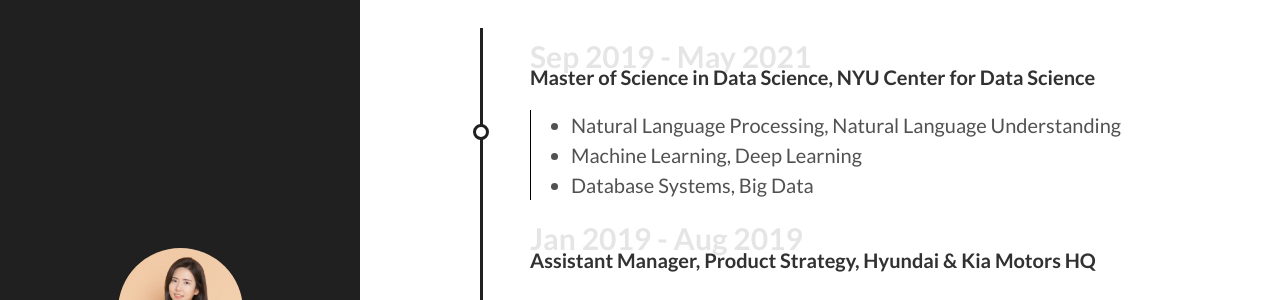
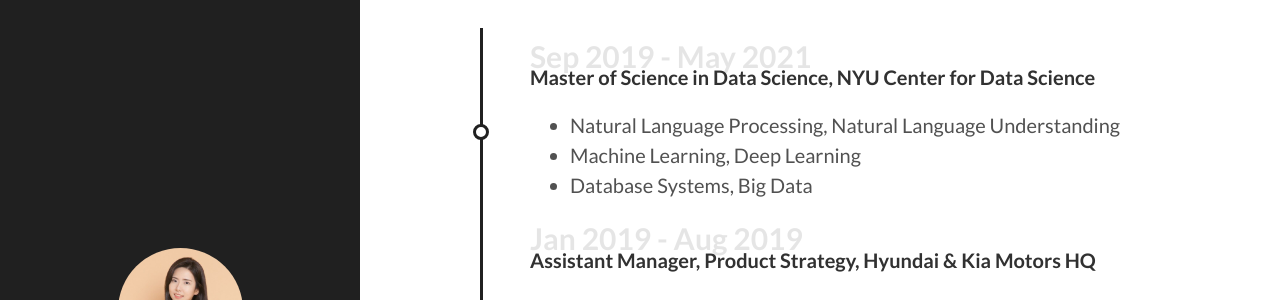
Before and after one commit to sujeongcha/sujeongcha.github.io, a Jekyll site: the page built from about.html, in a window 1280 px wide. Shown: the part 135-435 px from the top of the page. Built offline with Jekyll 4.4.1, drawn with Linux system fonts in a browser that asks for light colours; Markdown is read by kramdown in place of the engine named in the settings.

Commit message:
Update style.css

```diff
--- a/public/css/style.css
+++ b/public/css/style.css
@@ -60,7 +60,7 @@
 }
 
 .timeline .column .description {
-	border-left: 1px solid #000;
+/* 	border-left: 1px solid #000; */
 }
 
 .main {
```
